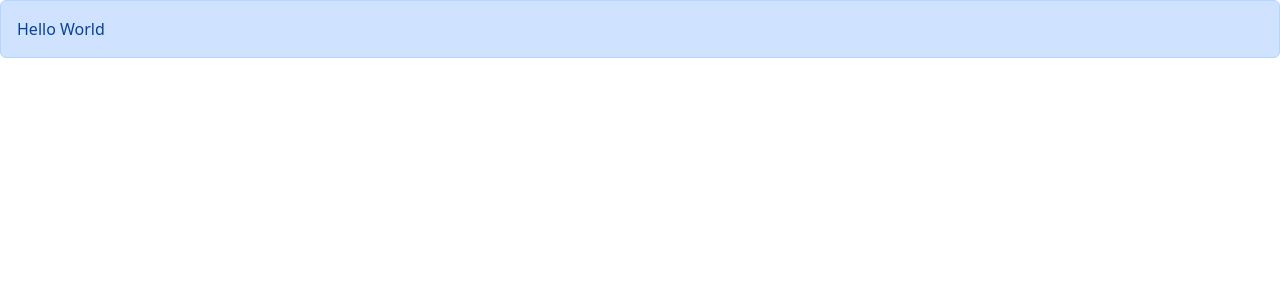
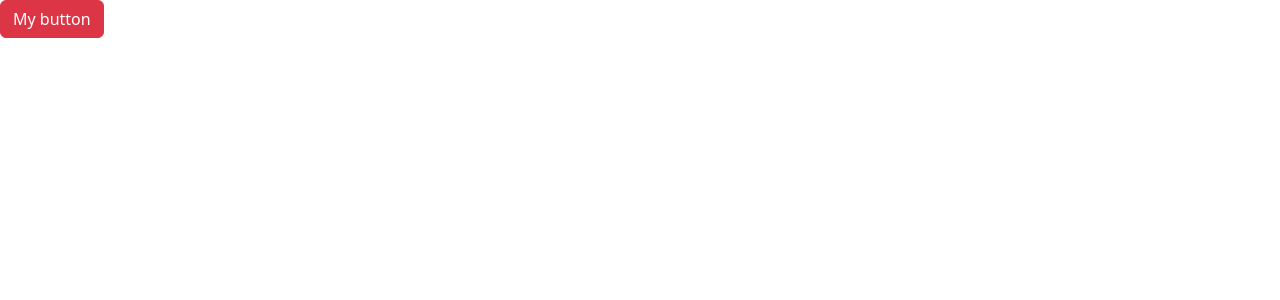
Before and after one commit to nurulermeliasafitri95/react-app, a React (Vite) app: page / in a window 1280 px wide. Shown: the top 300 px of the page. Built offline with nearby package versions, Linux system fonts and the light colour scheme.

Commit message:
build a button component

```diff
--- a/src/App.tsx
+++ b/src/App.tsx
@@ -1,11 +1,11 @@
-import Alert from "./components/Alert";
+import Button from "./components/Button";
 
 function App() {
 
 
   return (
     <div>
-     <Alert>Hello <span>World</span></Alert>
+      <Button color="danger" onClick={() => console.log('Clicked')}>My button</Button>
     </div>
   );
 }
--- /dev/null
+++ b/src/components/Button.tsx
@@ -0,0 +1,19 @@
+import React from "react";
+
+interface Props {
+  children: string;
+  color?: "primary" | "secondary" | "danger";
+  onClick: () => void;
+}
+
+const Button = ({ children, color = "primary", onClick }: Props) => {
+  return (
+    <div>
+      <button className={"btn btn-" + color} onClick={onClick}>
+        {children}
+      </button>
+    </div>
+  );
+};
+
+export default Button;
```
